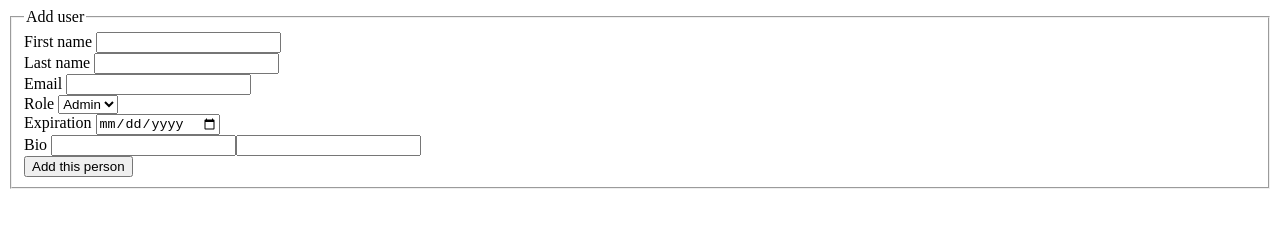
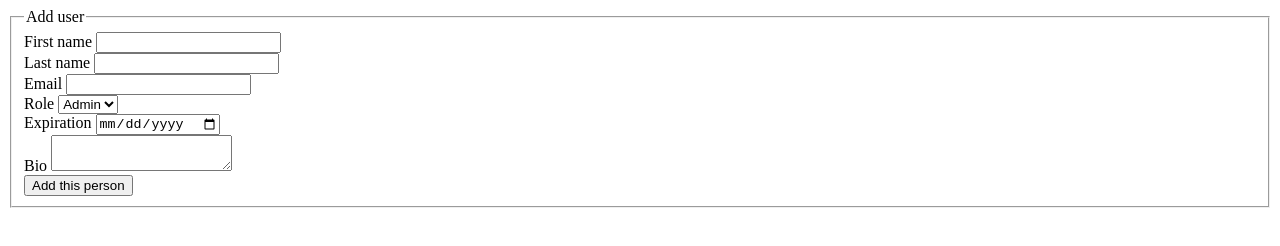
Before and after one commit to Combatd/cypress-practice-for-prepwork-html-forms-debugging-main, a website: page index.html in a window 1280 px wide. Drawn offline with Linux system fonts and the light colour scheme.

Commit message:
Change input bio to textarea bio

```diff
--- a/index.html
+++ b/index.html
@@ -39,7 +39,7 @@
 
         <div id="bio-div">
         <label for="bio">Bio</label>
-        <input id="bio" name="bio"><input>
+        <textarea name="bio" id="bio"></textarea>
         </div>
 
         <div>
```
Also changed, not shown: cypress/screenshots/test.spec.js/Form elements on index.html -- Has a text box for the bio that allows multiple lines of text (failed).png (deleted).
